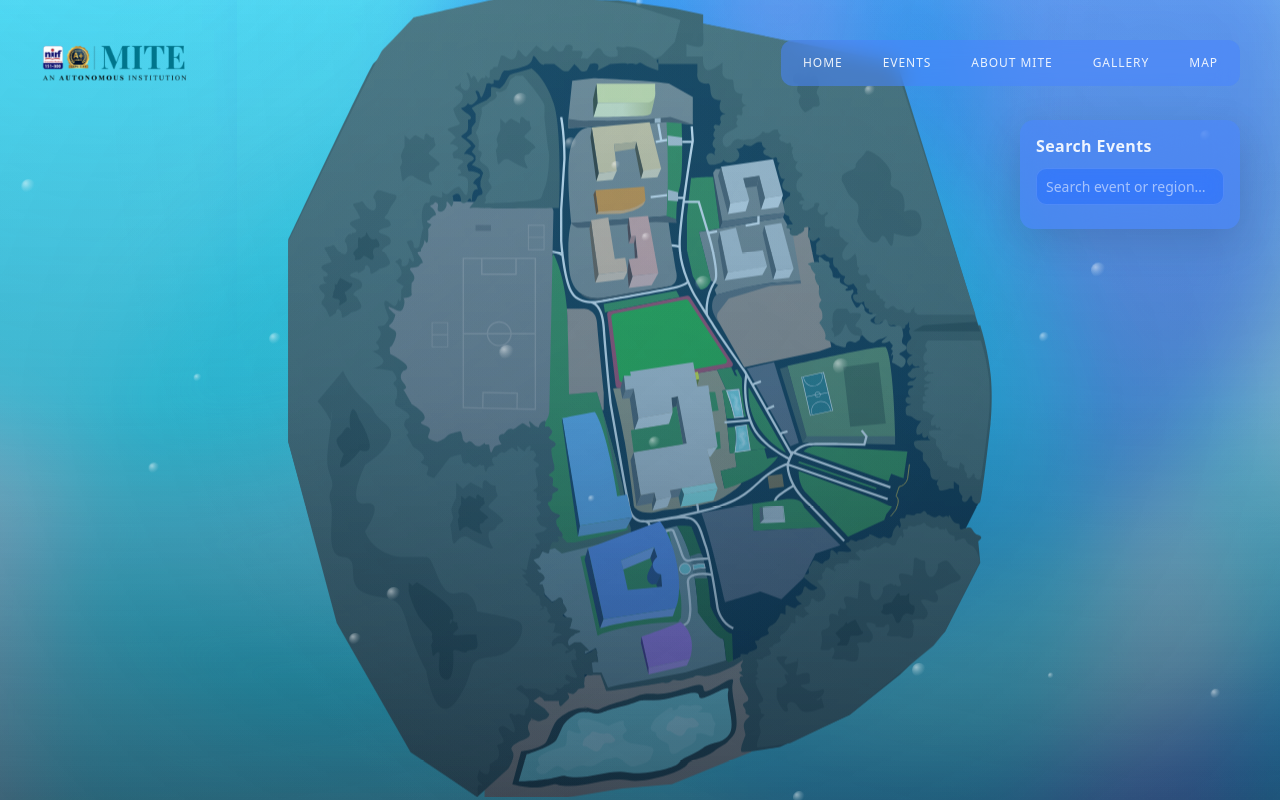
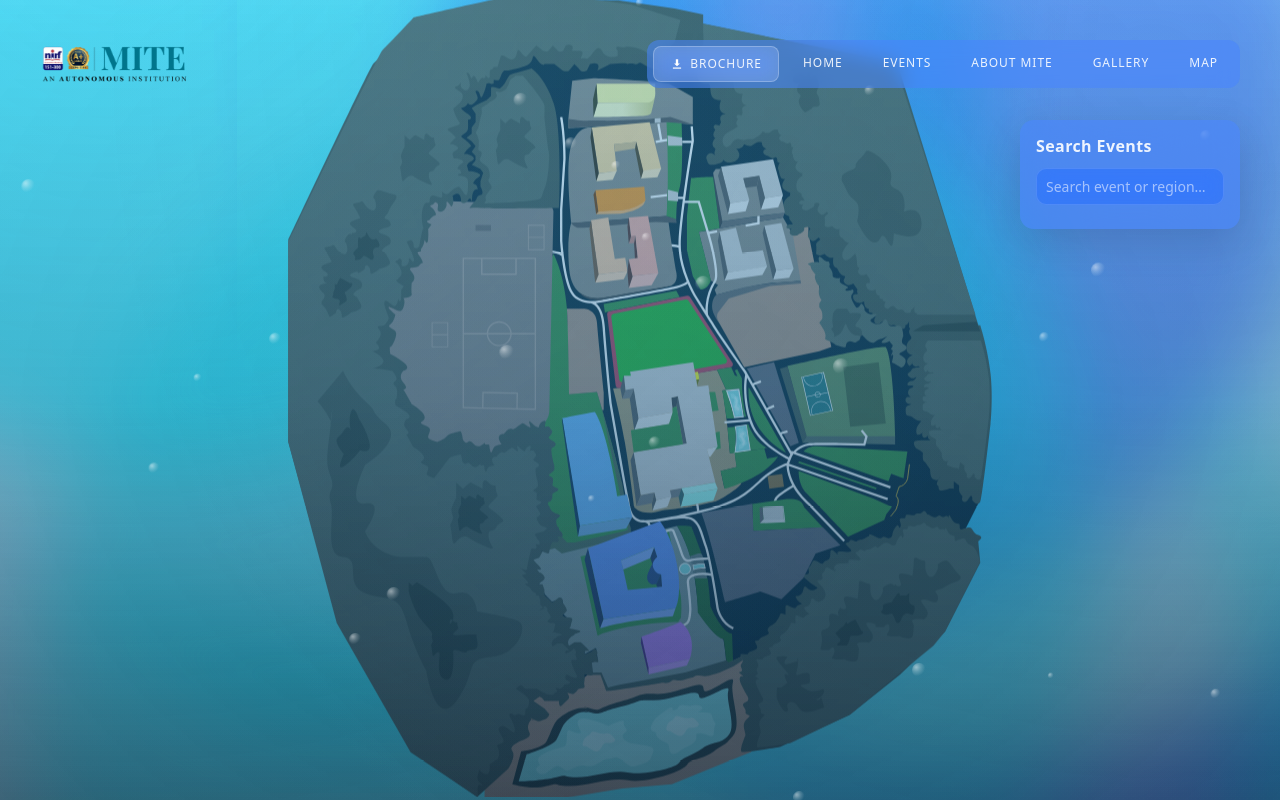
Before and after one commit to Omkargithub64/sentia-26-website, a Next.js app: page /map in a window 1280 px wide. Built offline with nearby package versions, Linux system fonts and the light colour scheme.

Commit message:
pdf download

```diff
--- /dev/null
+++ b/components/BrochureButton.module.css
@@ -0,0 +1,26 @@
+.floatingBtn{
+  position:fixed;
+  bottom:30px;
+  right:30px;
+  background:#000;
+  color:white;
+  padding:14px 22px;
+  border-radius:30px;
+  font-size:14px;
+  font-weight:600;
+  text-decoration:none;
+  box-shadow:0 10px 25px rgba(0,0,0,0.25);
+  z-index:1000;
+  transition:all .3s;
+}
+
+.floatingBtn:hover{
+  transform:translateY(-2px);
+}
+
+/* hide on mobile */
+@media (max-width:768px){
+  .floatingBtn{
+    display:none;
+  }
+}
--- /dev/null
+++ b/components/BrochureButton.tsx
@@ -0,0 +1,15 @@
+'use client'
+
+import styles from "./BrochureButton.module.css"
+
+export default function BrochureButton() {
+  return (
+    <a
+      href="/brochure.pdf"
+      download
+      className={styles.floatingBtn}
+    >
+      Download Brochure
+    </a>
+  )
+}
--- a/components/Nav.css
+++ b/components/Nav.css
@@ -16,9 +16,51 @@
   padding: 40px 40px 0px 40px;
 }
 
+.download-btn{
+  display:flex;
+  align-items:center;
+  gap:6px;
+  padding:8px 14px;
+  border-radius:999px;
+  font-size:12px;
+  font-weight:600;
+  text-decoration:none;
+  color:white;
+  background:rgba(255,255,255,0.15);
+  backdrop-filter:blur(10px);
+  border:1px solid rgba(255,255,255,0.25);
+  transition:all .25s ease;
+}
+
+.mobileBrochure{
+  display: none;
+}
+
+.download-btn:hover{
+  background:rgba(255,255,255,0.25);
+  transform:scale(1.05);
+}
+
+.download-icon{
+  width:14px;
+  height:14px;
+  fill:white;
+}
+
 /* ===============================
    DESKTOP LINKS
 ================================= */
+.mobileBrochure{
+  display:none;
+
+}
+
+@media (max-width:768px){
+  .mobileBrochure{
+    display:flex;
+  }
+
+}
 
 .nav-links {
   display: flex;
--- a/components/Nav.tsx
+++ b/components/Nav.tsx
@@ -23,6 +23,16 @@ export default function Nav() {
             </Link>
 
           {}
+
+          <a target="_blank"
+  rel="noopener noreferrer" href="https://bcqthgtmknxsyjzbqfya.supabase.co/storage/v1/object/public/sentia/Sentia%202026%20Brochure.pdf" download className="download-btn mobileBrochure">
+  <svg className="download-icon" viewBox="0 0 24 24">
+    <path d="M12 16L7 11H10V4H14V11H17L12 16Z"/>
+    <path d="M5 20H19V18H5V20Z"/>
+  </svg>
+  Brochure
+</a>
+
           <button
             className={`hamburger ${open ? "active" : ""}`}
             onClick={() => setOpen(!open)}
@@ -35,6 +45,15 @@ export default function Nav() {
         </div>
         {}
         <nav className="nav-links">
+
+          <a target="_blank"
+  rel="noopener noreferrer" href="https://bcqthgtmknxsyjzbqfya.supabase.co/storage/v1/object/public/sentia/Sentia%202026%20Brochure.pdf" download className="download-btn">
+  <svg className="download-icon" viewBox="0 0 24 24">
+    <path d="M12 16L7 11H10V4H14V11H17L12 16Z"/>
+    <path d="M5 20H19V18H5V20Z"/>
+  </svg>
+  Brochure
+</a>
           <Link href="/">Home</Link>
           <Link href="/allevents">
   Events
--- a/lib/events.ts
+++ b/lib/events.ts
@@ -13,23 +13,23 @@ export const EVENTS = [
   },
   {
     name: "NADA SAGARA",
-    regionId: "mitegreens"
+    regionId: "mainblock"
   },
   {
     name: "POSEIDON’S PLAYBACK DUETS",
-    regionId: "mitegreens"
+    regionId: "mainblock"
   },
   {
     name: "DRISHYAM",
-    regionId: "pgblock"
+    regionId: "mainblock"
   },
   {
     name: "LENSCRAFT",
-    regionId: "mitegreens"
+    regionId: "mainblock"
   },
   {
     name: "RANGA VIMARSHA",
-    regionId: "mitegreens"
+    regionId: "mainblock"
   },
   {
     name: "BINDAAS BRANDS",
```
